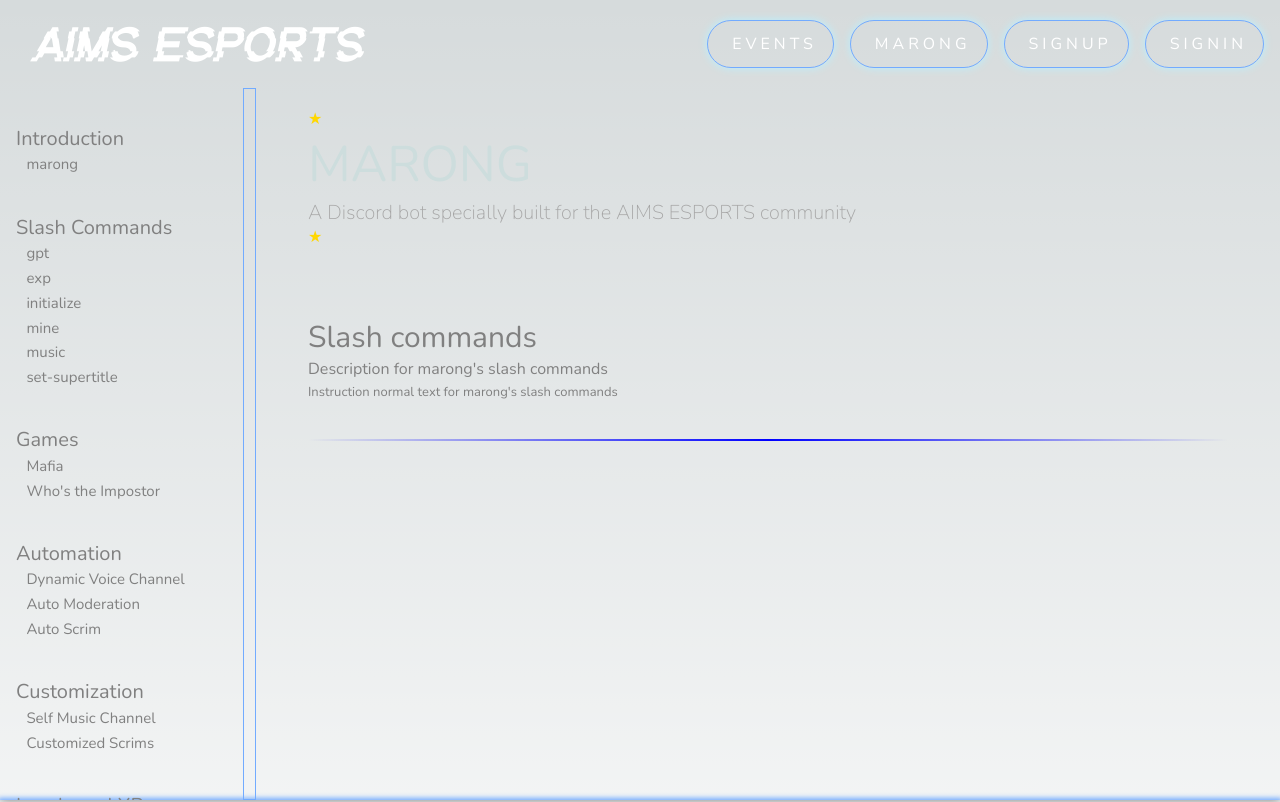
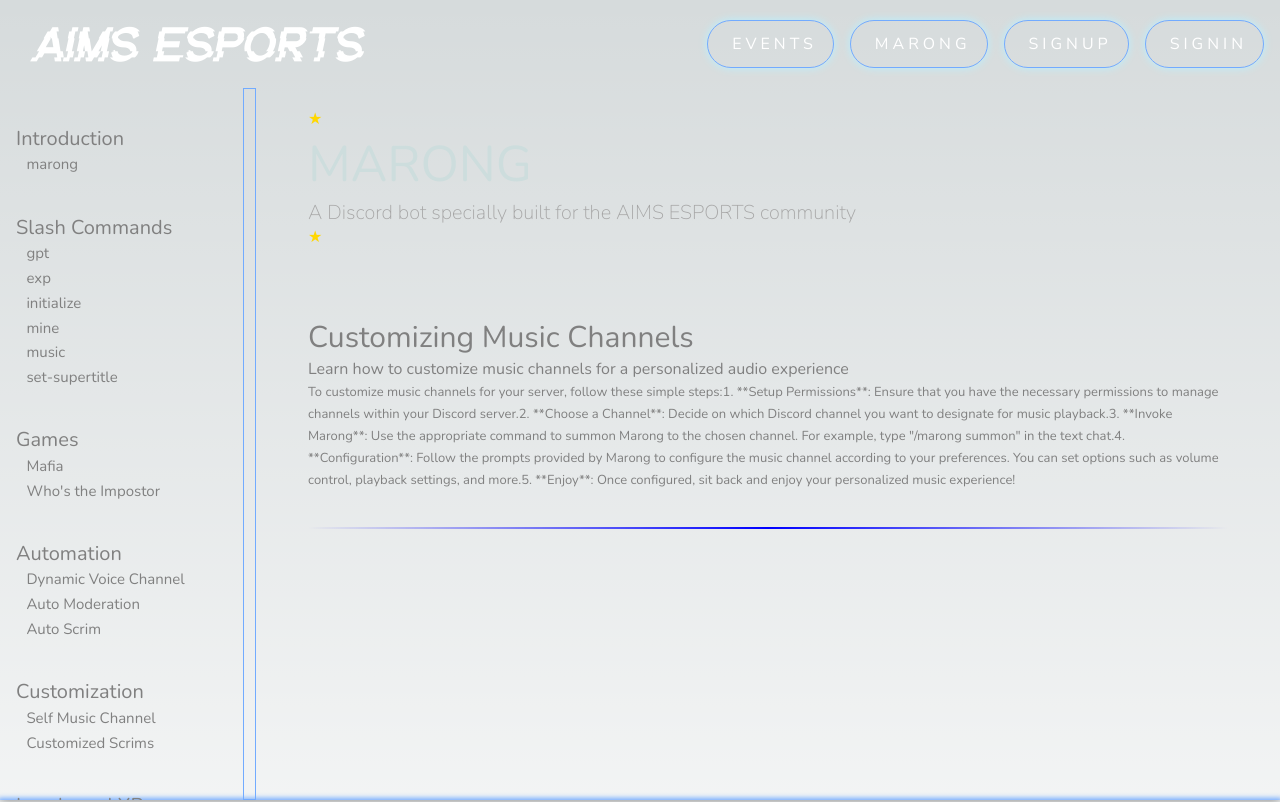
Before and after one commit to JiaCheng2004/marong-website, a Next.js app: page /marong/customizedmusicchannel in a window 1280 px wide. Shown: the top 802 px of the page. Built offline with nearby package versions, Linux system fonts and the light colour scheme.

Commit message:
Customizationmusicchannel doc update

```diff
--- a/app/marong/customizedmusicchannel/page.tsx
+++ b/app/marong/customizedmusicchannel/page.tsx
@@ -64,9 +64,14 @@
                         </div>
                         <div className={styles.section}>
                             <div className={styles.horizontalbar}></div>
-                            <div className={styles.sectiontitlefont}>Slash commands</div>
-                                <div className={styles.sectiontitledescription}>Description for marong's slash commands</div>
-                                <a className={styles.normal}>Instruction normal text for marong's slash commands</a>
+                            <div className={styles.sectiontitlefont}>Customizing Music Channels</div>
+                                <div className={styles.sectiontitledescription}>Learn how to customize music channels for a personalized audio experience</div>
+                                <a className={styles.normal}>To customize music channels for your server, follow these simple steps:</a>
+                                <a className={styles.normal}>1. **Setup Permissions**: Ensure that you have the necessary permissions to manage channels within your Discord server.</a>
+                                <a className={styles.normal}>2. **Choose a Channel**: Decide on which Discord channel you want to designate for music playback.</a>
+                                <a className={styles.normal}>3. **Invoke Marong**: Use the appropriate command to summon Marong to the chosen channel. For example, type "/marong summon" in the text chat.</a>
+                                <a className={styles.normal}>4. **Configuration**: Follow the prompts provided by Marong to configure the music channel according to your preferences. You can set options such as volume control, playback settings, and more.</a>
+                                <a className={styles.normal}>5. **Enjoy**: Once configured, sit back and enjoy your personalized music experience!</a>
                             <div className={styles.horizontalbar}></div>
                         </div>
                     </div>
```
